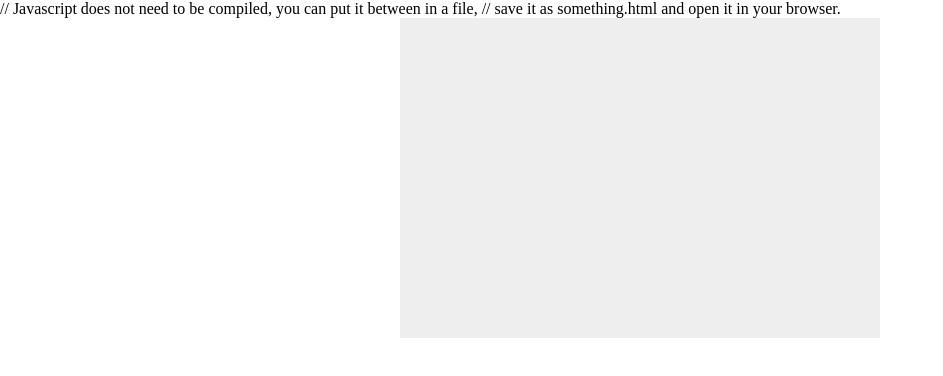
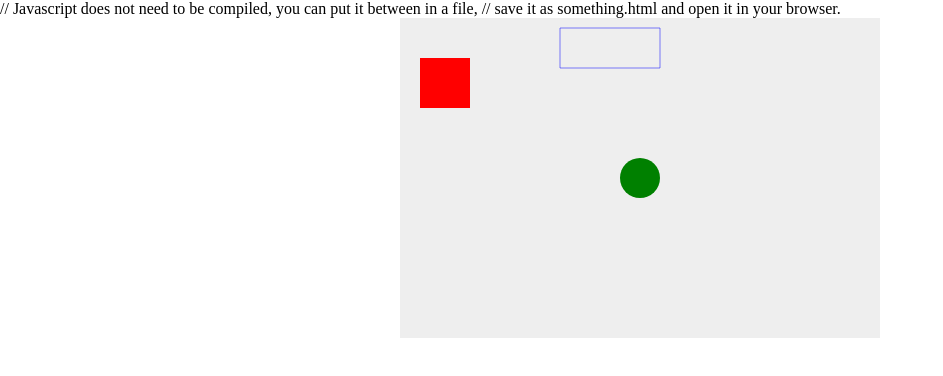
Before and after one commit to harumhl/IntenseDefenseP2, a plain HTML site: page main.html in a window 1280 px wide. Shown: the whole page, without its empty margins (0-943 px from the left). Drawn offline with Linux system fonts and the light colour scheme.

Commit message:
Update main.html

```diff
--- a/main.html
+++ b/main.html
@@ -4,7 +4,7 @@
 <!DOCTYPE html>
 <html>
 <head>
-    <meta charset="utf-8" />
+	<meta charset="utf-8" />
     <title>Gamedev Canvas Workshop</title>
     <style>
     	* { padding: 0; margin: 0; }
@@ -16,7 +16,26 @@
 <canvas id="myCanvas" width="480" height="320"></canvas>
 
 <script>
-	// JavaScript code goes here
+	var canvas = document.getElementById("myCanvas");
+	var ctx = canvas.getContext("2d");
+
+	ctx.beginPath();
+	ctx.rect(20, 40, 50, 50);
+	ctx.fillStyle = "#FF0000";
+	ctx.fill();
+	ctx.closePath();
+
+	ctx.beginPath();
+	ctx.arc(240, 160, 20, 0, Math.PI*2, false);
+	ctx.fillStyle = "green";
+	ctx.fill();
+	ctx.closePath();
+
+	ctx.beginPath();
+	ctx.rect(160, 10, 100, 40);
+	ctx.strokeStyle = "rgba(0, 0, 255, 0.5)";
+	ctx.stroke();
+	ctx.closePath();
 </script>
 
 </body>
```
